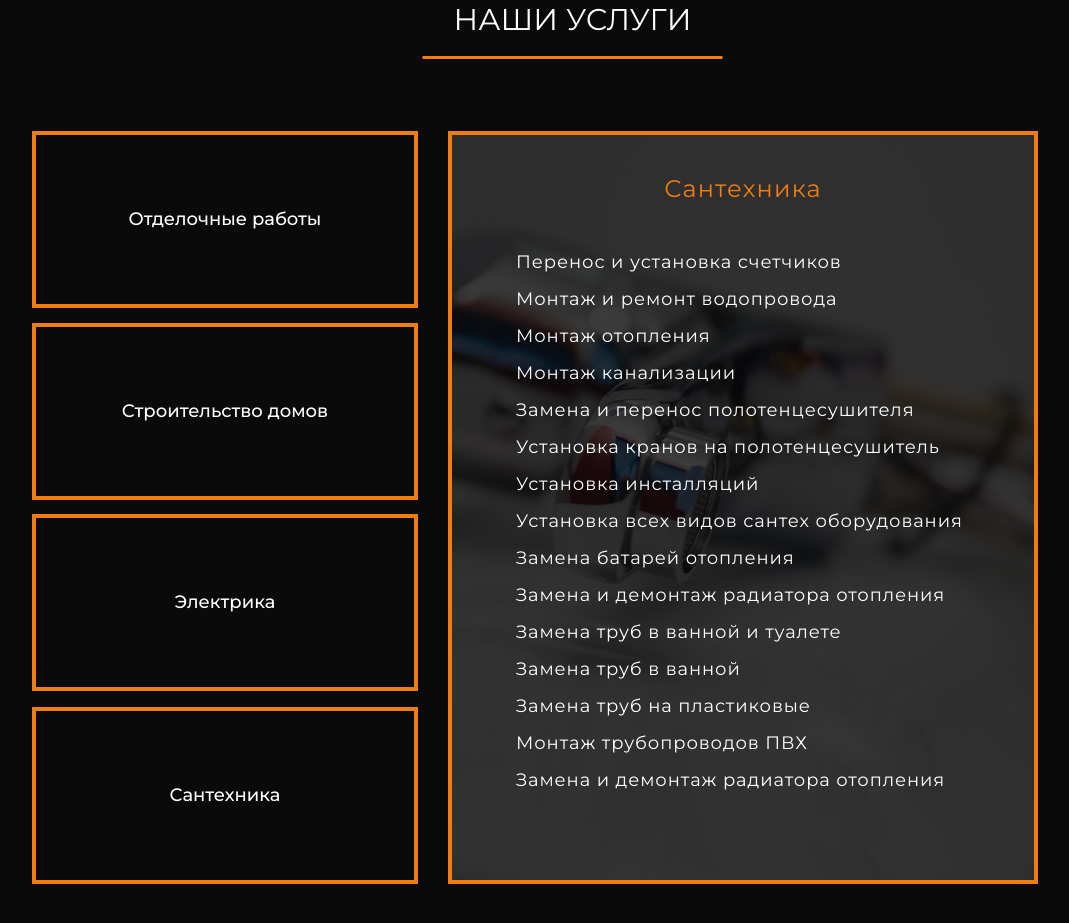
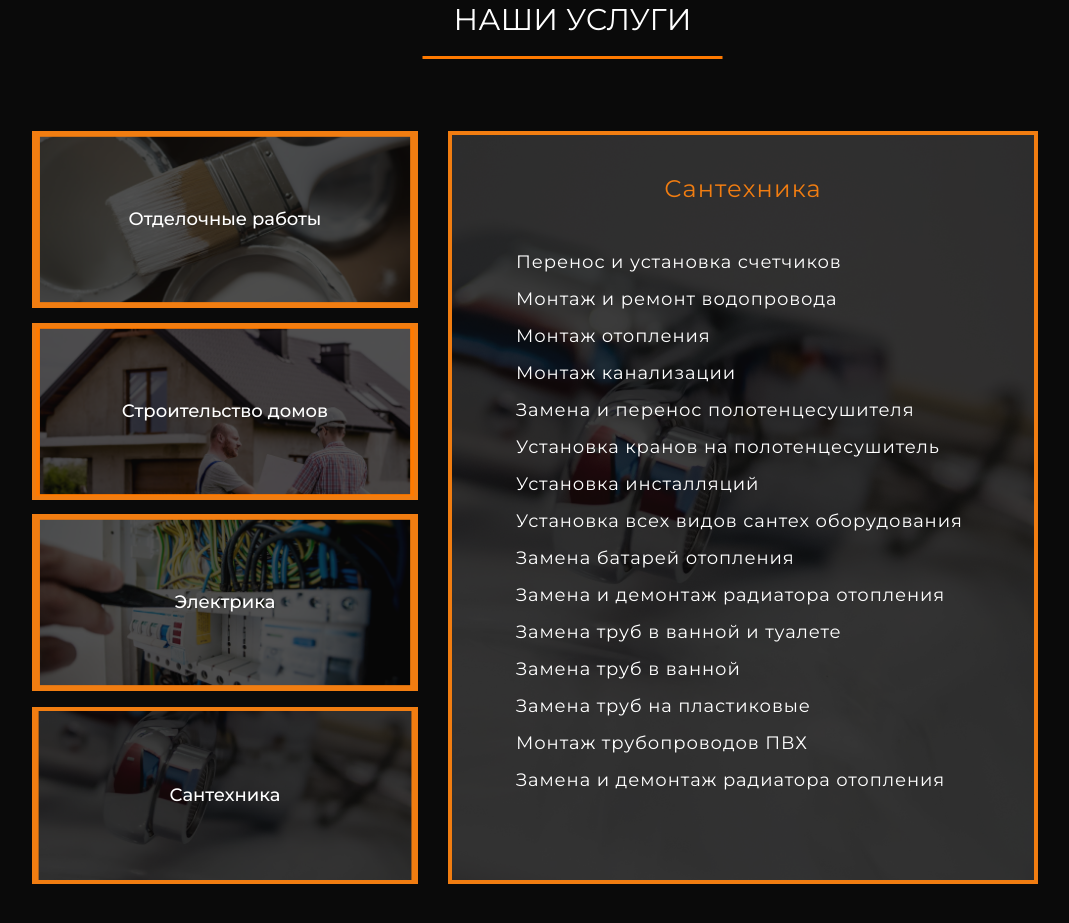
Before and after one commit to 34admal/Portfolio, a React (Create React App) app in the folder homel_build_site/: page / in a window 1280 px wide. Shown: the part 1300-2223 px from the top of the page, without its empty margins (105-1174 px from the left). Built offline with nearby package versions, Linux system fonts and the light colour scheme.

Commit message:
style: finalize right card content layout, align list items and clear background color bug

```diff
--- a/homel_build_site/src/components/OurServices/OurServices.jsx
+++ b/homel_build_site/src/components/OurServices/OurServices.jsx
@@ -20,7 +20,7 @@ function OurServices() {
           <div className={`${styles.tabCard} ${activeTab === "plumbing" ? styles.active : ""}`} onClick={() => setActiveTab("plumbing")}>Сантехника</div>
         </div>
 
-        {/* ПРАВАЯ ЧАСТЬ */}
+
         <div className={styles.services__contentBox}>
 
   <span className={styles.infoTitle}>{servicesData[activeTab].title}</span>
--- a/homel_build_site/src/components/OurServices/OurServices.module.css
+++ b/homel_build_site/src/components/OurServices/OurServices.module.css
@@ -81,16 +81,39 @@
   justify-content: center;
   cursor: pointer;
 
-  font-family: 'Montserrat', sans-serif;
+
   font-size: 18px;
   font-weight: 500;
   color: #ffffff;
   text-align: center;
+  background-size: cover;
+  background-position: center;
+  background-repeat: no-repeat;
+  position: relative; /* Чтобы внутри можно было делать эффекты */
+}
+
+/* 1. Картинка для первой плашки — Отделочные работы */
+.tabCard:nth-child(1) {
+  /* Темное наложение + твоя локальная картинка */
+  background-image:
+                    url('./image_OurServices/otdelka.png');
+}
+
+.tabCard:nth-child(2) {
+  background-image: url('./image_OurServices/build_house.png')
+}
+
+.tabCard:nth-child(3) {
+  background-image: url('./image_OurServices/electric.png');
+}
+
+.tabCard:nth-child(4) {
+  background-image: url('./image_OurServices/plumbing-bg.png');
 }
 
 .services__contentBox {
-  width: 590px;             /* Строго по макету */
-  height: 753px;            /* Строго по макету, теперь высота лево/право совпадет */
+  width: 590px;
+  height: 753px;
   box-sizing: border-box;
   flex-shrink: 0;
   box-shadow: inset 0 0 0 4px #f17d11;
@@ -101,26 +124,26 @@
   background-size: contain;
 
   display: flex;
-  flex-direction: column;   /* Возвращаем строгий вертикальный поток */
-  align-items: center;      /* Центрируем текст по горизонтали */
+  flex-direction: column;
+  align-items: center;
 
-  padding-top: 43px;        /* Отступ до заголовка строго по макету */
-  padding-bottom: 40px;     /* Защитный отступ снизу */
-  overflow: hidden;         /* Чтобы сам контейнер карточки не растягивался */
+  padding-top: 43px;
+  padding-bottom: 40px;
+  overflow: hidden;
 }
 
 
 .infoList {
   max-width: 454px;
   width: 100%;
-  height: 541px;           /* Строго фиксированная высота текстового фрейма */
+  height: 541px;
   list-style: none;
   padding: 0;
 
-  /* СТРОГО ИСПРАВЛЯЕМ: margin: 0 auto; идеально отцентрирует весь список по центру карточки ровно под заголовком */
+
   margin: 0 auto;
 
-  overflow-y: auto;        /* Чистый макетный скроллбар для длинных текстов */
+  overflow-y: auto;
   display: flex;
   flex-direction: column;
   align-items: center;
@@ -141,15 +164,15 @@
 }
 
 .infoItem {
-  width: 100%;             /* Строка занимает всю ширину контейнера списка */
-  font-family: 'Montserrat', sans-serif;
+  width: 100%;
+
   font-size: 18px;
   font-weight: normal;
   color: #ffffff;
   line-height: 22px;
   letter-spacing: 0.9px;
 
-  text-align: left;        /* СТРОГО ФИКСИРУЕМ: выравнивание букв по левому краю */
+  text-align: left;
   margin-bottom: 15px;
   padding: 0;
 }
@@ -161,7 +184,7 @@
   list-style: none;
   padding: 0;
 
-  /* СТРОГО ФИКСИРУЕМ: margin-top: 48px железно раздвинет заголовок и список на макетное расстояние */
+
   margin: 48px auto 0 auto;
 
   overflow-y: auto;
```
Also changed, not shown: homel_build_site/src/components/OurServices/image_OurServices/Rectangle 61.png (deleted).
